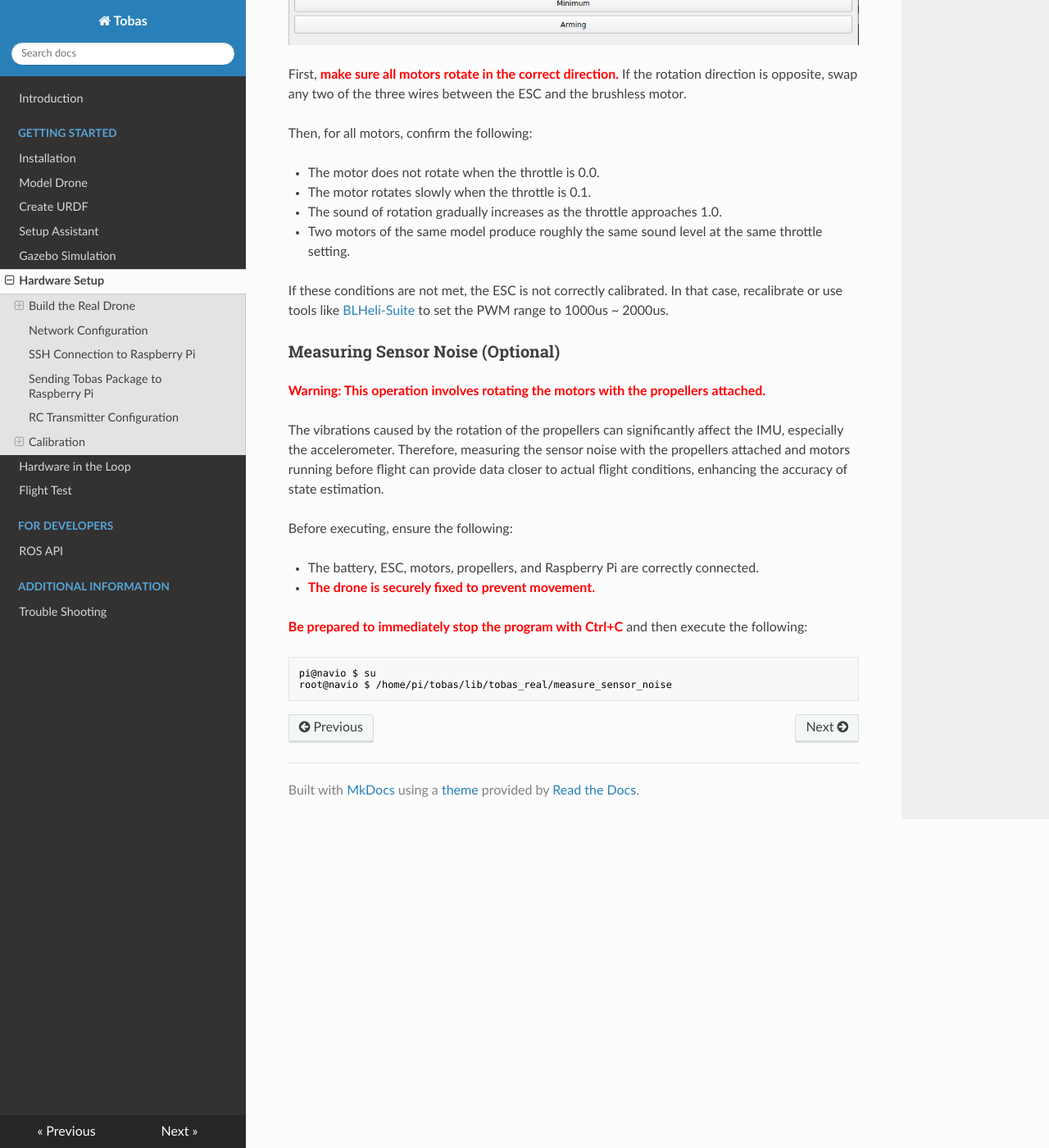
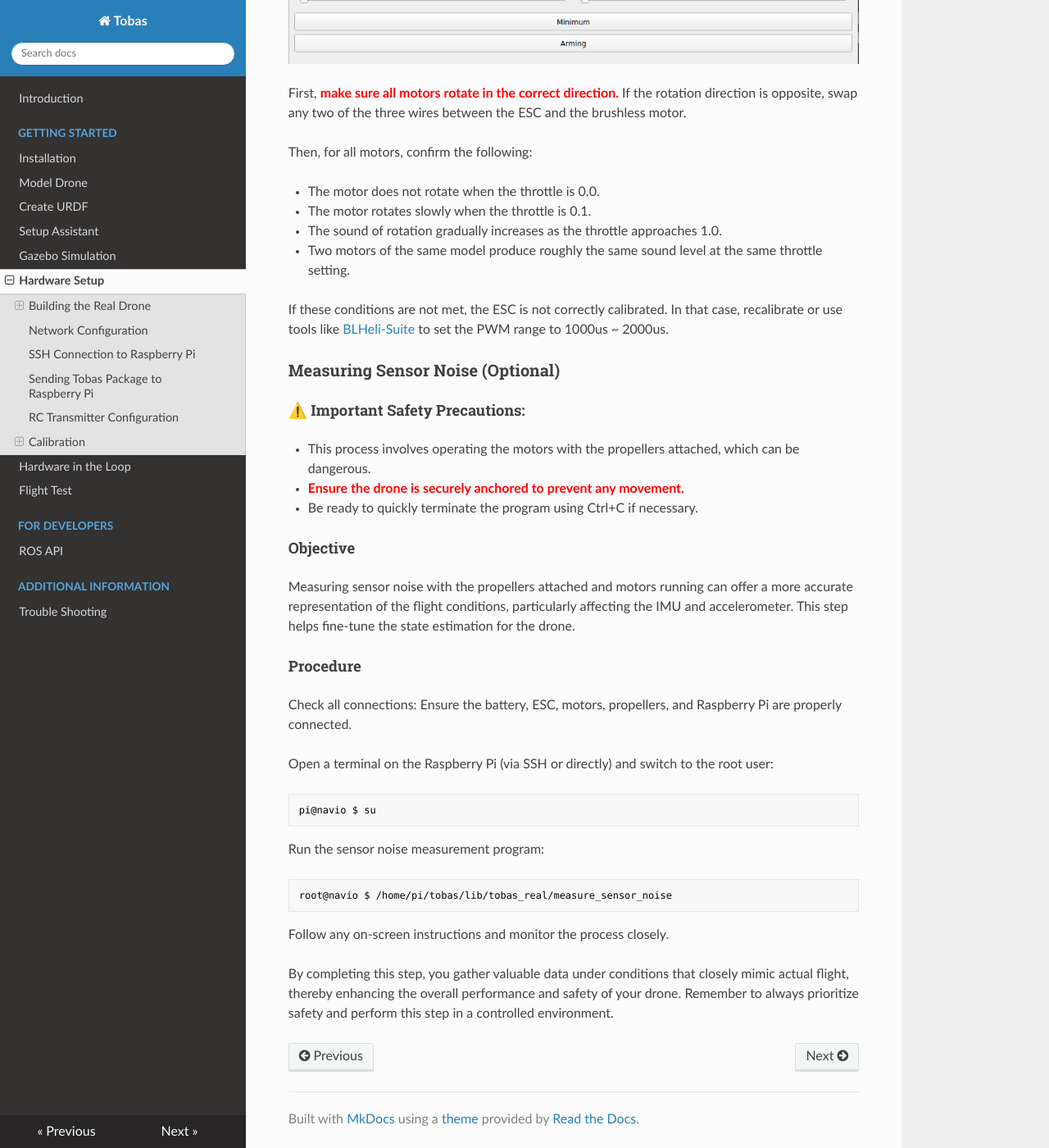
Before and after one commit to TobasFlightControl/tobas_wiki, an MkDocs documentation site: the page built from docs/hardware_setup.md, in a window 1280 px wide and 1400 px high, scrolled down 5679 px. Shown: the whole window at 82% size. Built offline with MkDocs 1.6.1, drawn with Linux system fonts in a browser that asks for light colours; nearby versions of some CDN libraries; some of the changed text lies outside the part shown.

Commit message:
revize: hardware_setup.md

````diff
--- a/docs/hardware_setup.md
+++ b/docs/hardware_setup.md
@@ -1,12 +1,13 @@
 # Hardware Setup
 
-Now that the simulation has been successfully completed, I will proceed with setting up the real machine.
+Now that you've successfully completed the simulation, it's time to set up the actual drone.
+Here’s a step-by-step guide to help you through the process:
 
-## Build the Real Drone
+## Building the Real Drone
 
 ---
 
-Refer to the following sites for building the real drone:
+Refer to the following resources for guidance on assembling the drone:
 
 - <a href=https://docs.emlid.com/navio2/hardware-setup target="_blank">Hardware setup | Navio2</a>
 - <a href=https://docs.emlid.com/navio2/ardupilot/typical-setup-schemes target="_blank">Typical setup schemes | Navio2</a>
@@ -15,20 +16,21 @@
 
 Please pay attention to the following points during the build:
 
-### Ensure Motor Rotation Direction Matches Setup Assistant Settings
+### Motor Rotation Direction
 
-The motor rotation direction can be checked in `tobas_f450_config/config/f450.tbsf` under `rotor_x/direction`.
-Ensure that the motors are installed with the correct rotation direction as specified in `rotor_x/link_name`.
+Ensure that the direction of motor rotation matches the settings specified in `tobas_f450_config/config/f450.tbsf`
+under `rotor_x/direction`.
+The motors should be installed to rotate as defined in `rotor_x/link_name`.
 
-### Ensure ESC Pin Numbers Match Setup Assistant Settings
+### ESC Pin Numbers
 
-The ESC pin numbers can be checked in `tobas_f450_config/config/f450.tbsf` under `rotor_x/pin`.
-Make sure these numbers match the pin numbers on the Navio2.
+The ESC (Electronic Speed Controller) pin numbers are listed in `tobas_f450_config/config/f450.tbsf` under `rotor_x/pin`.
+Verify that these numbers correspond to the actual pin numbers on your Navio2.
 
 ### Vibration Damping
 
-To reduce the impact of propeller vibrations on the sensors, implement physical vibration damping measures.
-For instance, you can 3D print and use an
+It's important to minimize the impact of propeller vibrations on the sensors.
+Consider using physical vibration damping methods, such as a 3D printed
 <a href=https://docs.emlid.com/navio2/hardware-setup/#anti-vibration-mount>Anti-vibration mount | Navio2</a>.
 
 ## Network Configuration
@@ -78,7 +80,8 @@
 user@pc $ ssh pi@navio
 ```
 
-The password is the same as before, `raspberry`. This allows you to remotely operate the Raspberry Pi.
+The password is the same as before, `raspberry`.
+This allows you to remotely operate the Raspberry Pi.
 
 ## Sending Tobas Package to Raspberry Pi
 
@@ -182,7 +185,8 @@
 root@navio $ /home/pi/tobas/lib/tobas_real/esc_calibration
 ```
 
-Check if the calibration was successful:
+We check if the calibration was successful.
+Execute the following on the Raspberry Pi:
 
 ```bash
 root@navio $ roslaunch tobas_motor_test motors_handler.launch
@@ -220,21 +224,36 @@
 
 ### Measuring Sensor Noise (Optional)
 
-<span style="color: red;"><strong>Warning: This operation involves rotating the motors with the propellers attached.</strong></span>
+#### ⚠️ Important Safety Precautions:
 
-The vibrations caused by the rotation of the propellers can significantly affect the IMU, especially the accelerometer.
-Therefore, measuring the sensor noise with the propellers attached and motors running before flight
-can provide data closer to actual flight conditions, enhancing the accuracy of state estimation.
+- This process involves operating the motors with the propellers attached, which can be dangerous.
+- <span style="color: red;"><strong>Ensure the drone is securely anchored to prevent any movement.</strong></span>
+- Be ready to quickly terminate the program using Ctrl+C if necessary.
 
-Before executing, ensure the following:
+#### Objective
 
-- The battery, ESC, motors, propellers, and Raspberry Pi are correctly connected.
-- <span style="color: red;"><strong>The drone is securely fixed to prevent movement.</strong></span>
+Measuring sensor noise with the propellers attached and motors running
+can offer a more accurate representation of the flight conditions, particularly affecting the IMU and accelerometer.
+This step helps fine-tune the state estimation for the drone.
 
-<span style="color: red;"><strong>Be prepared to immediately stop the program with Ctrl+C</strong></span>
-and then execute the following:
+#### Procedure
+
+Check all connections: Ensure the battery, ESC, motors, propellers, and Raspberry Pi are properly connected.
+
+Open a terminal on the Raspberry Pi (via SSH or directly) and switch to the root user:
 
 ```bash
 pi@navio $ su
+```
+
+Run the sensor noise measurement program:
+
+```bash
 root@navio $ /home/pi/tobas/lib/tobas_real/measure_sensor_noise
 ```
+
+Follow any on-screen instructions and monitor the process closely.
+
+By completing this step, you gather valuable data under conditions that closely mimic actual flight,
+thereby enhancing the overall performance and safety of your drone.
+Remember to always prioritize safety and perform this step in a controlled environment.
````
